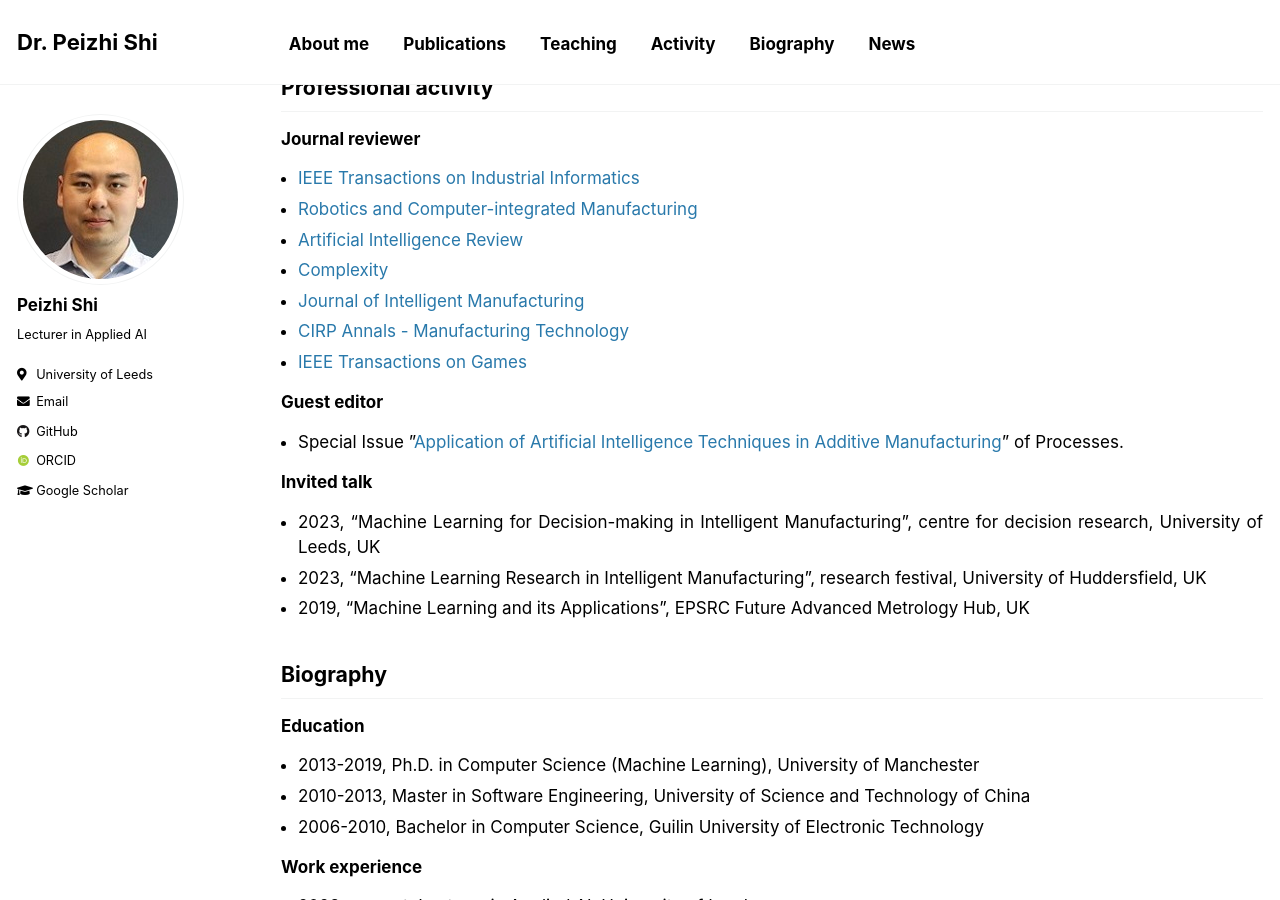
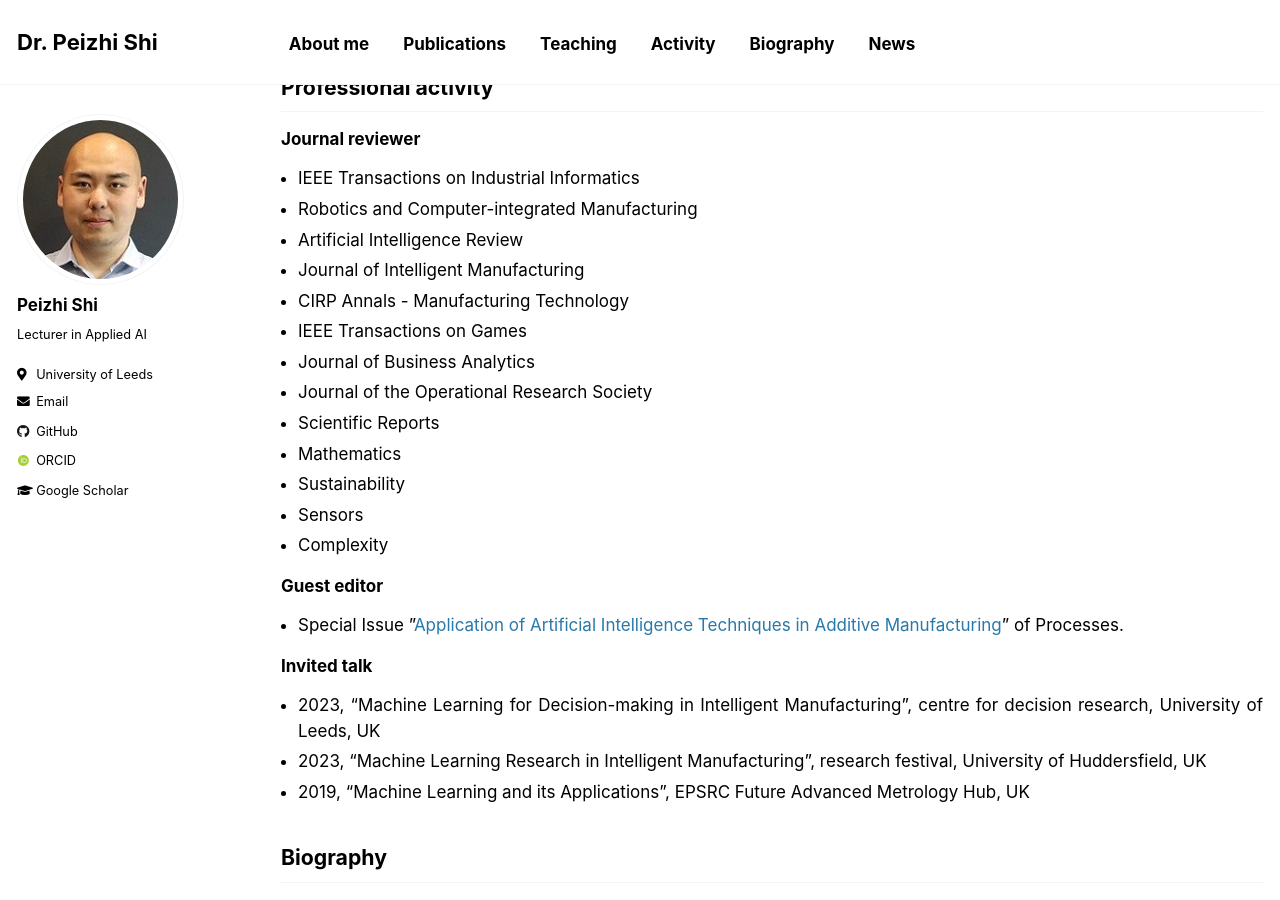
Before and after one commit to PeizhiShi/peizhishi.github.io, a Jekyll site: the page built from _pages/index.md, in a window 1280 px wide and 900 px high, scrolled down 1459 px. Built offline with Jekyll 4.4.1, drawn with Linux system fonts in a browser that asks for light colours; some web fonts are replaced; our own code applies the rules of GitHub Pages for plain Markdown files.

Commit message:
Update index.md

```diff
--- a/_pages/index.md
+++ b/_pages/index.md
@@ -37,13 +37,19 @@ For other AI-related publications, please visit my [Google Scholar](https://scho
 ## Professional activity
 
 ### Journal reviewer
-- [IEEE Transactions on Industrial Informatics](https://ieeexplore.ieee.org/xpl/RecentIssue.jsp?punumber=9424)
-- [Robotics and Computer-integrated Manufacturing](https://www.sciencedirect.com/journal/robotics-and-computer-integrated-manufacturing)
-- [Artificial Intelligence Review](https://www.springer.com/journal/10462/)
-- [Complexity](https://www.hindawi.com/journals/complexity/)
-- [Journal of Intelligent Manufacturing](https://www.springer.com/journal/10845)
-- [CIRP Annals - Manufacturing Technology](https://www.sciencedirect.com/journal/cirp-annals)
-- [IEEE Transactions on Games](https://ieeexplore.ieee.org/xpl/RecentIssue.jsp?punumber=7782673)
+- IEEE Transactions on Industrial Informatics
+- Robotics and Computer-integrated Manufacturing
+- Artificial Intelligence Review
+- Journal of Intelligent Manufacturing
+- CIRP Annals - Manufacturing Technology
+- IEEE Transactions on Games
+- Journal of Business Analytics
+- Journal of the Operational Research Society
+- Scientific Reports
+- Mathematics
+- Sustainability
+- Sensors
+- Complexity
 
 ### Guest editor
 - Special Issue ”[Application of Artificial Intelligence Techniques in Additive Manufacturing](https://www.mdpi.com/journal/processes/special_issues/Artificial_Intelligence_Manufacturing)” of Processes.
```
